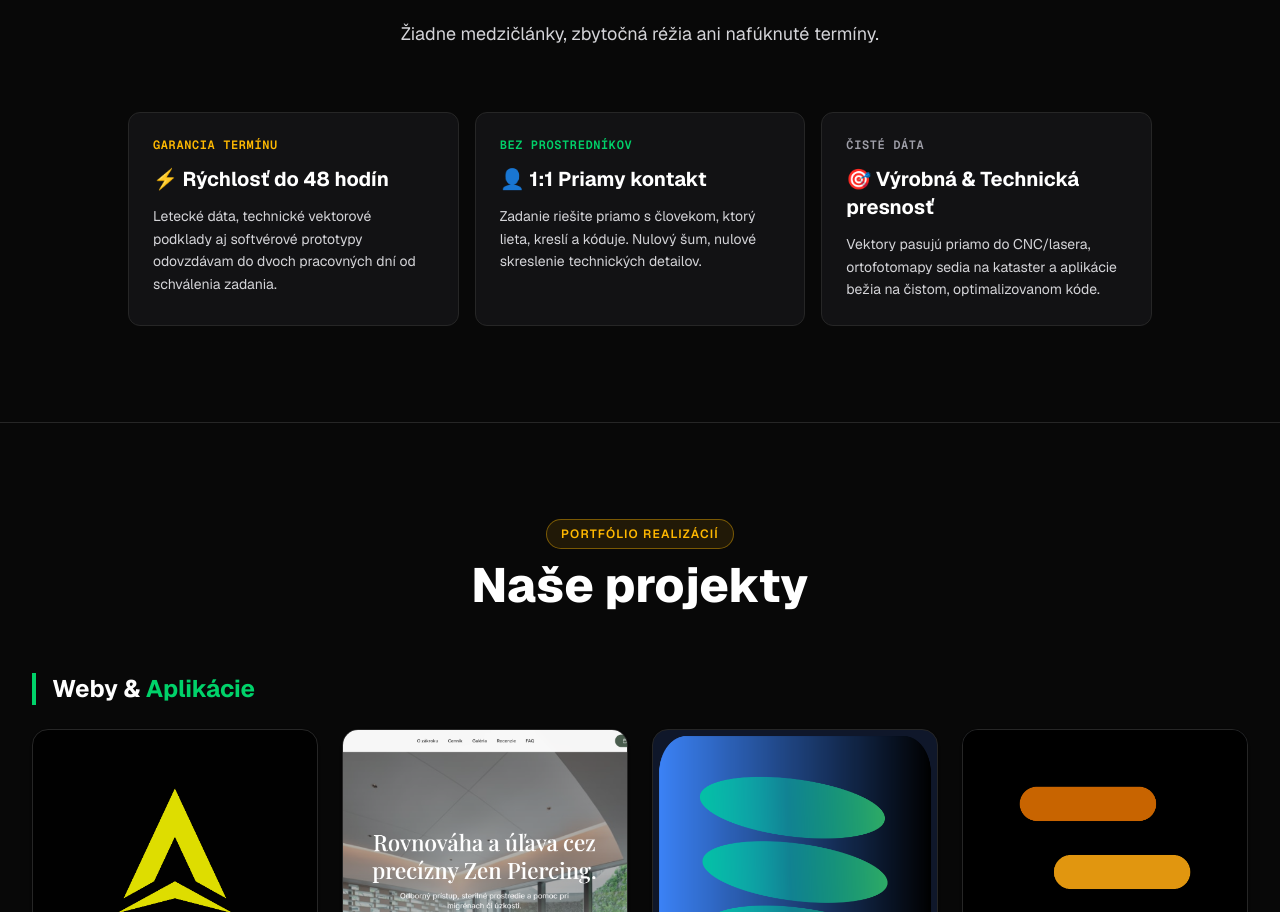
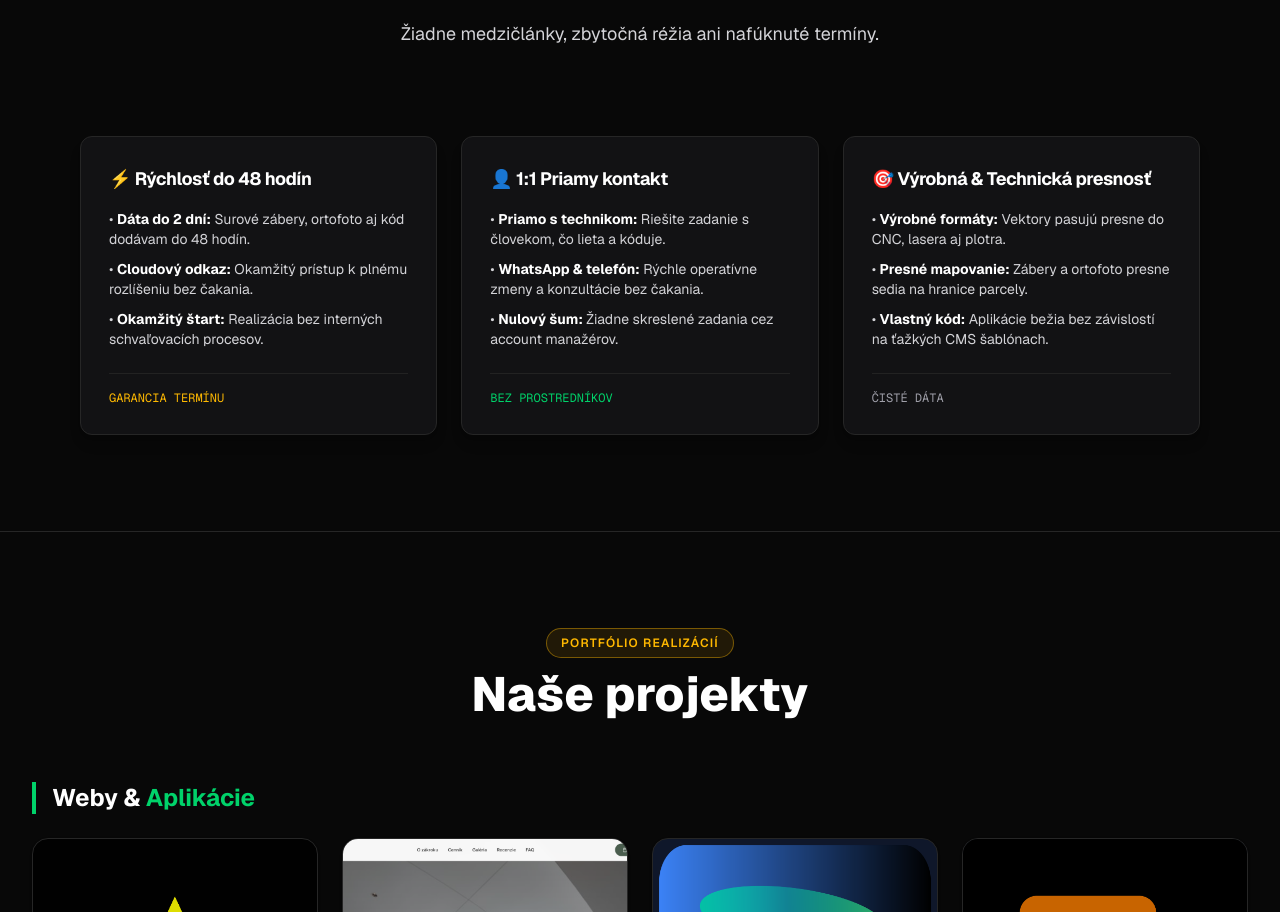
Before and after one commit to Patrik-Barcaj/ElysioTech, a Next.js app: page / in a window 1280 px wide. Shown: the part 2282-3194 px from the top of the page. Built offline with nearby package versions, Linux system fonts and the light colour scheme.

Commit message:
refactor(why-elysio): expand value pillars container and format into scannable technical notes

```diff
--- a/src/components/WhyElysio.tsx
+++ b/src/components/WhyElysio.tsx
@@ -23,59 +23,67 @@ export default function WhyElysio() {
         </div>
 
         {/* 3 Value Pillars Grid */}
-        <div className="grid grid-cols-1 md:grid-cols-3 gap-4 max-w-5xl mx-auto">
+        <div className="max-w-6xl mx-auto px-4">
+          <div className="grid grid-cols-1 md:grid-cols-3 gap-6 pt-6">
 
             {/* Card 1: Rýchlosť */}
             <ScrollReveal delay={0.1} className="h-full">
-            <div className="h-full bg-[#121214] border border-neutral-800 p-6 rounded-xl hover:border-neutral-700 transition-all flex flex-col justify-between">
+              <div className="h-full bg-[#121214] border border-neutral-800 rounded-xl p-7 flex flex-col justify-between hover:border-neutral-700 transition-all shadow-lg">
                 <div>
-                <span className="font-mono text-xs text-amber-400 font-semibold tracking-wider uppercase block mb-3">
-                  GARANCIA TERMÍNU
-                </span>
-                <h3 className="text-lg sm:text-xl font-bold font-display text-white mb-3">
+                  <h3 className="text-lg font-bold text-white tracking-tight flex items-center gap-2 mb-4">
                     ⚡ Rýchlosť do 48 hodín
                   </h3>
-                <p className="text-sm text-zinc-300 leading-relaxed">
-                  Letecké dáta, technické vektorové podklady aj softvérové prototypy odovzdávam do dvoch pracovných dní od schválenia zadania.
-                </p>
+                  <div className="space-y-2.5 text-sm text-zinc-300">
+                    <p>• <strong className="text-white">Dáta do 2 dní:</strong> Surové zábery, ortofoto aj kód dodávam do 48 hodín.</p>
+                    <p>• <strong className="text-white">Cloudový odkaz:</strong> Okamžitý prístup k plnému rozlíšeniu bez čakania.</p>
+                    <p>• <strong className="text-white">Okamžitý štart:</strong> Realizácia bez interných schvaľovacích procesov.</p>
+                  </div>
+                </div>
+                <div className="mt-6 pt-4 border-t border-neutral-800/80 font-mono text-xs text-amber-400">
+                  GARANCIA TERMÍNU
                 </div>
               </div>
             </ScrollReveal>
 
             {/* Card 2: 1:1 Priamy kontakt */}
             <ScrollReveal delay={0.2} className="h-full">
-            <div className="h-full bg-[#121214] border border-neutral-800 p-6 rounded-xl hover:border-neutral-700 transition-all flex flex-col justify-between">
+              <div className="h-full bg-[#121214] border border-neutral-800 rounded-xl p-7 flex flex-col justify-between hover:border-neutral-700 transition-all shadow-lg">
                 <div>
-                <span className="font-mono text-xs text-[#00D26A] font-semibold tracking-wider uppercase block mb-3">
-                  BEZ PROSTREDNÍKOV
-                </span>
-                <h3 className="text-lg sm:text-xl font-bold font-display text-white mb-3">
+                  <h3 className="text-lg font-bold text-white tracking-tight flex items-center gap-2 mb-4">
                     👤 1:1 Priamy kontakt
                   </h3>
-                <p className="text-sm text-zinc-300 leading-relaxed">
-                  Zadanie riešite priamo s človekom, ktorý lieta, kreslí a kóduje. Nulový šum, nulové skreslenie technických detailov.
-                </p>
+                  <div className="space-y-2.5 text-sm text-zinc-300">
+                    <p>• <strong className="text-white">Priamo s technikom:</strong> Riešite zadanie s človekom, čo lieta a kóduje.</p>
+                    <p>• <strong className="text-white">WhatsApp & telefón:</strong> Rýchle operatívne zmeny a konzultácie bez čakania.</p>
+                    <p>• <strong className="text-white">Nulový šum:</strong> Žiadne skreslené zadania cez account manažérov.</p>
+                  </div>
+                </div>
+                <div className="mt-6 pt-4 border-t border-neutral-800/80 font-mono text-xs text-[#00D26A]">
+                  BEZ PROSTREDNÍKOV
                 </div>
               </div>
             </ScrollReveal>
 
             {/* Card 3: Presnosť */}
             <ScrollReveal delay={0.3} className="h-full">
-            <div className="h-full bg-[#121214] border border-neutral-800 p-6 rounded-xl hover:border-neutral-700 transition-all flex flex-col justify-between">
+              <div className="h-full bg-[#121214] border border-neutral-800 rounded-xl p-7 flex flex-col justify-between hover:border-neutral-700 transition-all shadow-lg">
                 <div>
-                <span className="font-mono text-xs text-zinc-400 font-semibold tracking-wider uppercase block mb-3">
-                  ČISTÉ DÁTA
-                </span>
-                <h3 className="text-lg sm:text-xl font-bold font-display text-white mb-3">
+                  <h3 className="text-lg font-bold text-white tracking-tight flex items-center gap-2 mb-4">
                     🎯 Výrobná & Technická presnosť
                   </h3>
-                <p className="text-sm text-zinc-300 leading-relaxed">
-                  Vektory pasujú priamo do CNC/lasera, ortofotomapy sedia na kataster a aplikácie bežia na čistom, optimalizovanom kóde.
-                </p>
+                  <div className="space-y-2.5 text-sm text-zinc-300">
+                    <p>• <strong className="text-white">Výrobné formáty:</strong> Vektory pasujú presne do CNC, lasera aj plotra.</p>
+                    <p>• <strong className="text-white">Presné mapovanie:</strong> Zábery a ortofoto presne sedia na hranice parcely.</p>
+                    <p>• <strong className="text-white">Vlastný kód:</strong> Aplikácie bežia bez závislostí na ťažkých CMS šablónach.</p>
+                  </div>
+                </div>
+                <div className="mt-6 pt-4 border-t border-neutral-800/80 font-mono text-xs text-zinc-400">
+                  ČISTÉ DÁTA
                 </div>
               </div>
             </ScrollReveal>
 
+          </div>
         </div>
 
       </div>
```
Lines whose indentation alone changed are shown as unchanged.
